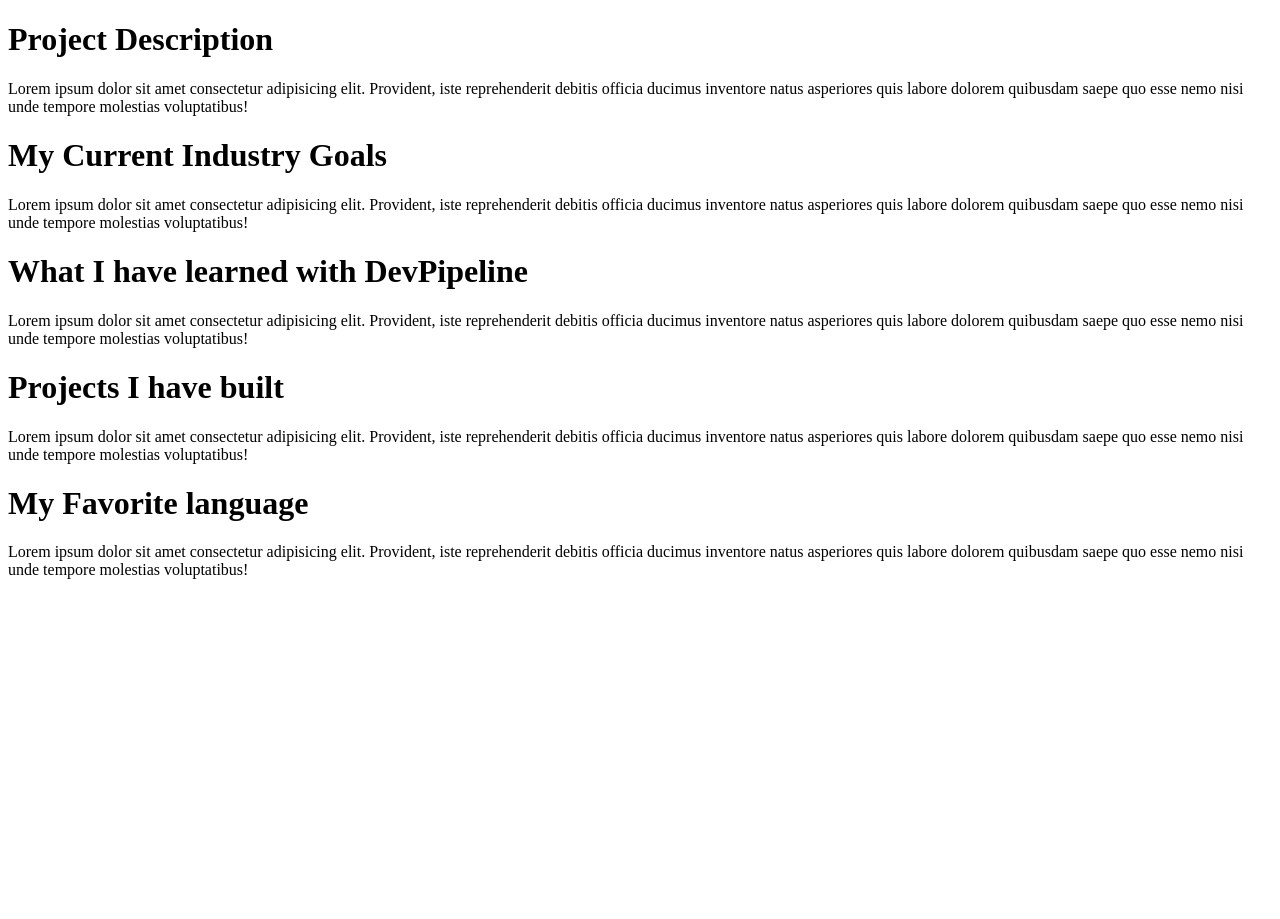
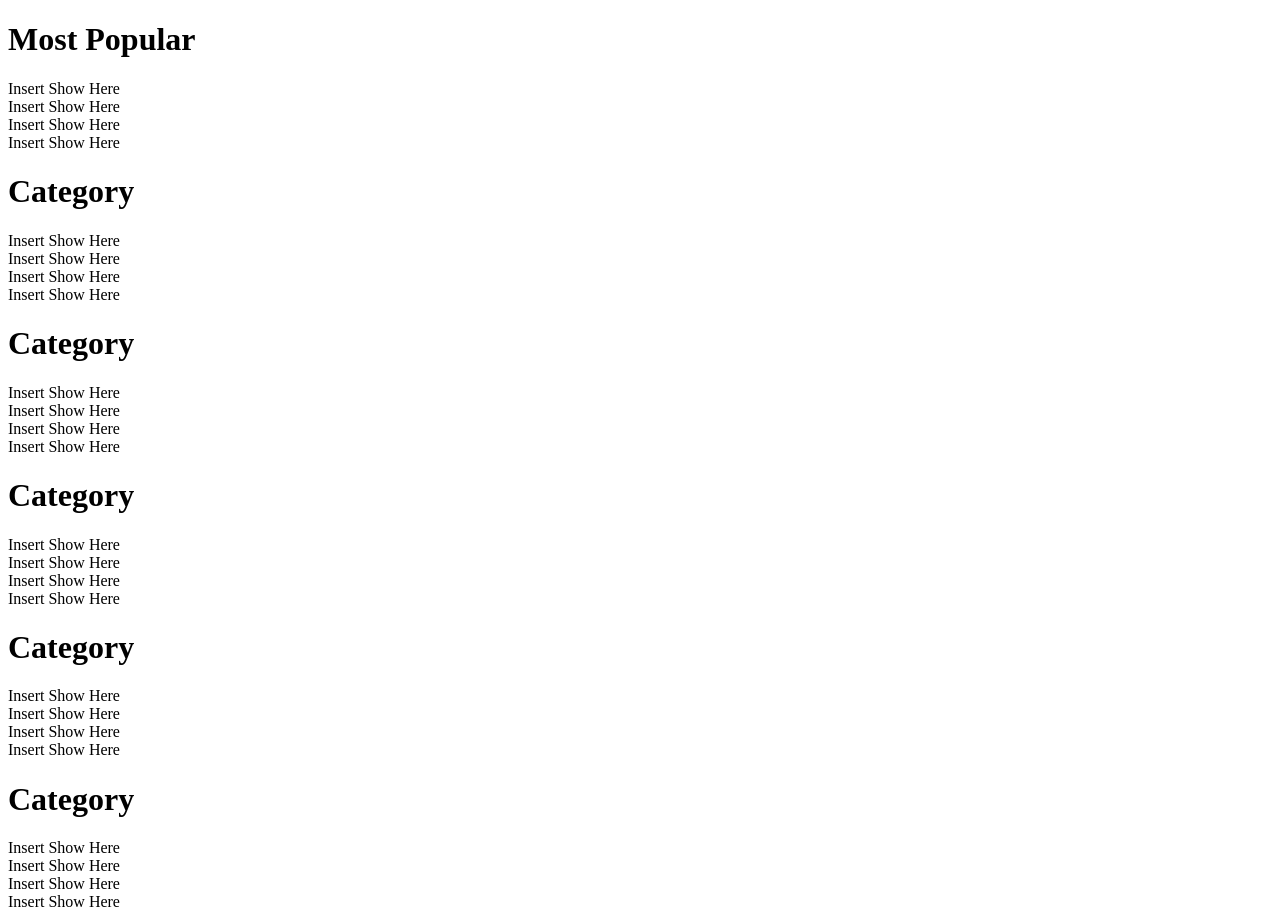
Before and after one commit to Jamesh431/BlueBlox, a React (Create React App) app: page / in a window 1280 px wide. Before the commit the page ends 800 px from the top, so only its background shows below. Built offline with nearby package versions, Linux system fonts and the light colour scheme; no server answers.

Commit message:
added return statement to landing

```diff
--- a/src/components/App.js
+++ b/src/components/App.js
@@ -74,14 +74,18 @@ If you have time, try your hand at deploying to Netlify (or other hosting servic
 */
 import { BrowserRouter as Router, Switch, Route } from "react-router-dom";
 
+import Landing from "./pages/Landing"
 import About from "./pages/About";
+import Contact from "./pages/Contact"
 import FetchInfo from "./util/FetchInfo";
 
 
 export default function App() {
   return (
     <div className="App">
-      <About />
+			<Landing />
+			{/* <Contact /> */}
+			{/* <About /> */}
 			<FetchInfo />
     </div>
   );
--- a/src/components/pages/Landing.js
+++ b/src/components/pages/Landing.js
@@ -1,4 +1,5 @@
 export default function Landing() {
+  return(
     <div className="LandingPage">
       <div className="SortedShows">
 
@@ -81,4 +82,5 @@ export default function Landing() {
         </div>
       </div>
     </div>
+  )
 }
```
Lines whose indentation alone changed are shown as unchanged.
